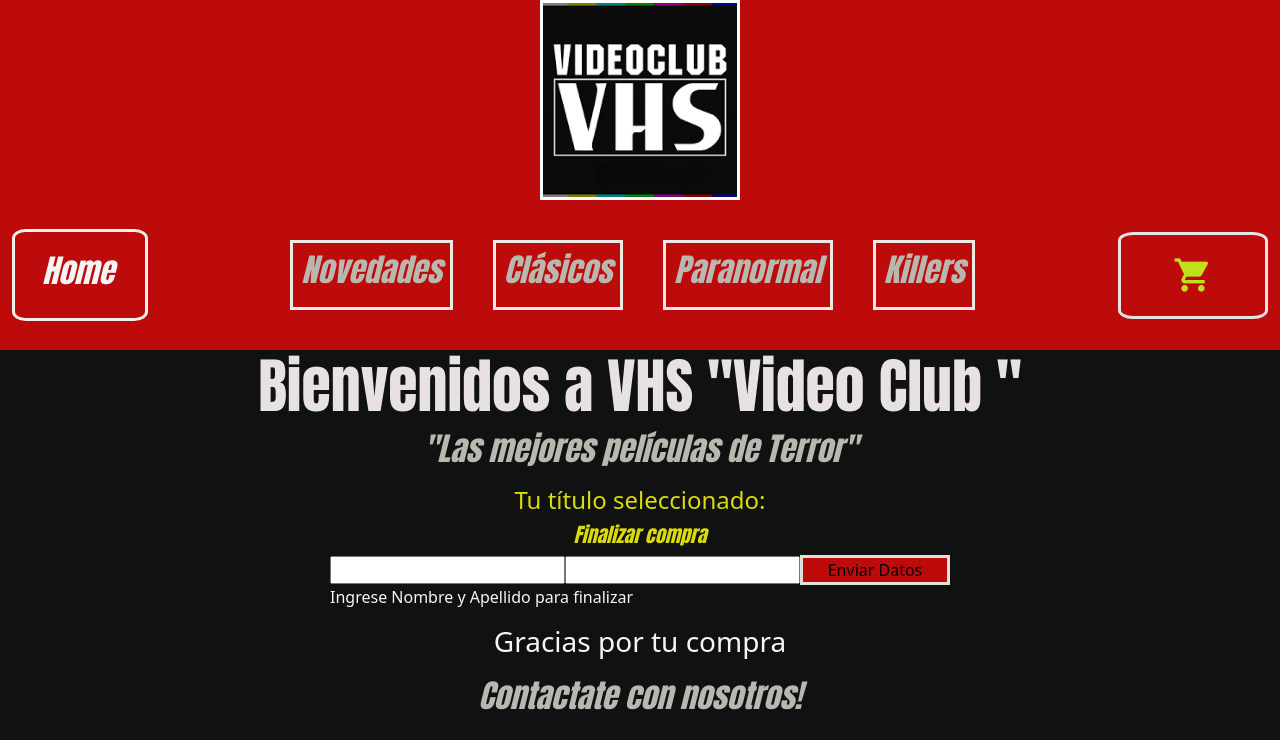
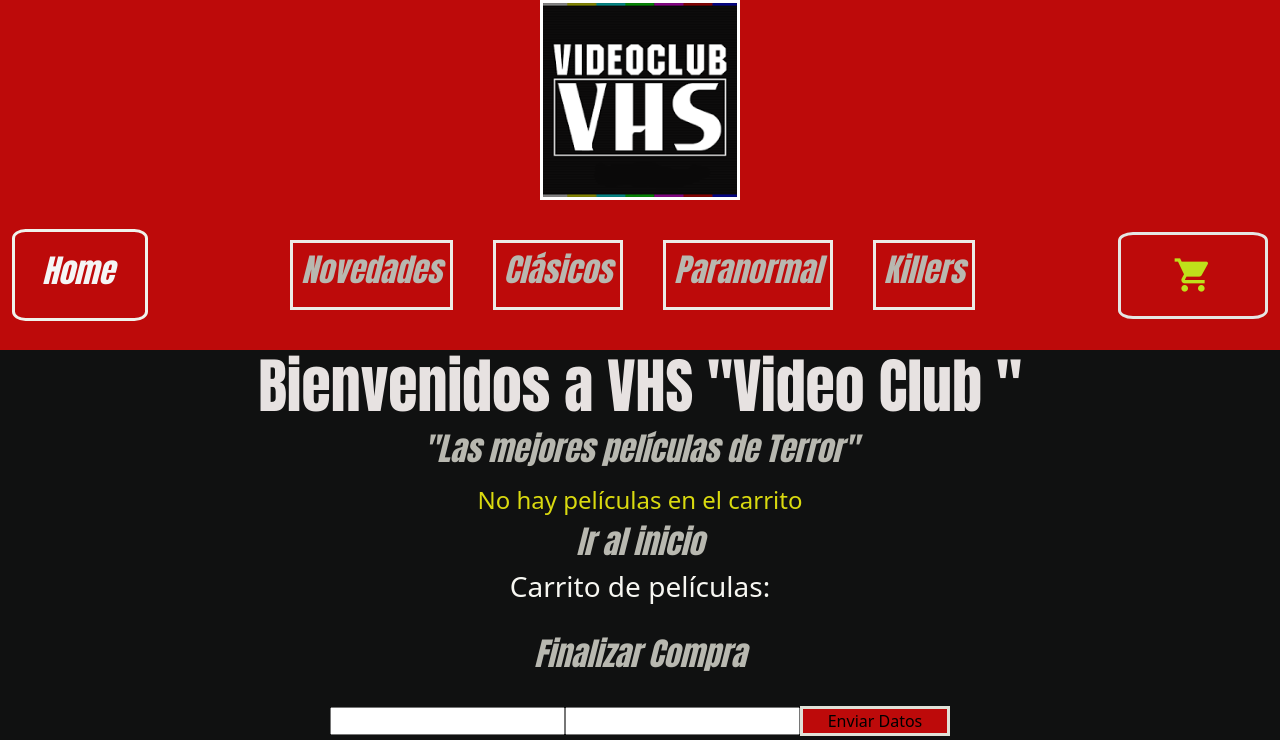
Before and after one commit to Guillesap/ReactEcomm, a React (Create React App) app: page /cart in a window 1280 px wide. Shown: the top 740 px of the page. Built offline with nearby package versions, Linux system fonts and the light colour scheme.

Commit message:
[Desafio Número 11: Vista del Carrito]

```diff
--- a/package.json
+++ b/package.json
@@ -7,8 +7,9 @@
     "@testing-library/react": "^11.2.7",
     "@testing-library/user-event": "^12.8.3",
     "react": "^17.0.2",
-    "react-bootstrap": "^2.1.0",
+    "react-bootstrap": "^2.1.1",
     "react-dom": "^17.0.2",
+    "react-icons": "^4.3.1",
     "react-router-dom": "^6.2.1",
     "react-scripts": "4.0.3",
     "react-toastify": "^8.1.0",
--- a/src/App.js
+++ b/src/App.js
@@ -6,7 +6,7 @@ import Main from "./components/Main";
 import Footer from "./components/Footer";
 import Contacto from "./components/Contacto";
 import CartProvider from "./CartContext";
-
+import CartWidget from "./components/CartWidget";
 
 
 
--- a/src/CartContext.js
+++ b/src/CartContext.js
@@ -23,8 +23,8 @@ const CartProvider = ({ children }) => {
     }
     console.log (carrito);
 
-    const eliminarProducto = (id) => {
-        const updatedCart = carrito.filter(element => element.id !==id); setCarrito (updatedCart);
+    const deleteItem = (id) => {
+        const updatedCart = carrito.filter(item => item.item.id !==id); setCarrito (updatedCart);
     }
 
     const limpiarCarrito = () => {
@@ -34,15 +34,19 @@ const CartProvider = ({ children }) => {
     const isInCart = (id) => {
         return carrito.some(element => element.id ===id);
     }
-
+    const productCounter = () => {
+        return carrito.reduce((accum, item) => accum = accum + item.cantidad, 0)
+      }
 
     const valorDelContexto = {
         carrito,
         precio_total,
         cantidad_total ,
         agregarProducto ,
-        eliminarProducto ,
-        limpiarCarrito
+        deleteItem ,
+        isInCart,
+        limpiarCarrito,
+        productCounter
     }
 
     return (
--- a/src/components/Cart.js
+++ b/src/components/Cart.js
@@ -1,22 +1,33 @@
 import { useContext } from "react";
 import { contexto } from "../CartContext.js";
+import { Link } from 'react-router-dom';
 import Datos from "./Datos"
-import ItemCount from "./ItemCount.js";
+import CartItem from './CartItem';
+
 
 const Cart = () => {
 
-  const {carrito} = useContext (contexto)
+  const {carrito,deleteItem} = useContext (contexto)
 
-    return (
+  return (
+    <div>
+      {carrito.length === 0 &&
         <div>
-            <h4>Tu título seleccionado:</h4>
-            {carrito.map(item =>
-            <h3>{item.item.nombre}</h3>
-            )}
-            <h5>Finalizar compra</h5>
-            <Datos/> <h3>Gracias por tu compra</h3>
+          <h4>No hay películas en el carrito</h4>
+          <Link to='/'><h2>Ir al inicio</h2></Link>
         </div>
-    )
+      }
+      <h3>Carrito de películas:</h3>
+      {(carrito.length > 0) && carrito.map(prod=> <CartItem key={prod.item.id} item={prod} deleteItem={deleteItem} />)}
+      <br></br>
+      <h2>Finalizar Compra</h2>
+      <br></br>
+      <Datos/>
+    </div>
+
+
+  )
 }
 
+
 export default Cart
--- /dev/null
+++ b/src/components/CartItem.js
@@ -0,0 +1,28 @@
+import React from 'react';
+import { Button, Card, Col, Container, Row } from 'react-bootstrap';
+
+
+const CartItem = ({ item, deleteItem }) => {
+  return (
+    <Card body>
+      <Container>
+        <Row>
+          <Col>
+            {item.item.nombre}
+          </Col>
+          <Col>
+            ${item.item.precio}
+          </Col>
+          <Col>
+            Cantidad :{item.cantidad}
+          </Col>
+          <Col>
+          <Button variant='danger' onClick={() => deleteItem(item.item.id)}>Eliminar</Button>
+          </Col>
+        </Row>
+      </Container>
+    </Card>
+  )
+}
+
+export default CartItem;
--- /dev/null
+++ b/src/components/CartWidget.js
@@ -0,0 +1,18 @@
+import React, { useContext } from 'react';
+import { contexto } from '../CartContext';
+import { Badge } from 'react-bootstrap';
+
+const CartWidget = () => {
+
+  const { productCounter } = useContext(contexto)
+
+  return (
+    <>
+    <span className="material-icons">shopping_cart
+                    </span>
+      {productCounter() > 0 && <Badge bg="secondary">{productCounter()}</Badge>}
+    </>
+  )
+}
+
+export default CartWidget;
--- a/src/components/ItemDetailContainer.js
+++ b/src/components/ItemDetailContainer.js
@@ -1,6 +1,8 @@
 import {  useState, useEffect} from "react"
 import ItemDetail from "./ItemDetail"
 import { useParams } from "react-router-dom"
+import { useContext } from "react";
+import { contexto } from "../CartContext";
 
 const detalle= [
     {id: 1, stock: 5, nombre: "Resident Evil", precio: 3500, img: "/img/NEW01.jpg", categoria: "novedades", detalle: "Pelicula de horror y supervivencia, basado en el mitico juego de video. Año 2021."},
@@ -42,6 +44,7 @@ const ItemDetailContainer = () => {
     const [producto, setProducto]= useState ({})
     const [added, setAdded] = useState(false);
     const { id } = useParams()
+    const { addToCart } = useContext(contexto);
     console.log(id)
 
     useEffect(() => {
@@ -63,8 +66,10 @@ const ItemDetailContainer = () => {
         }
 
     }, [id])
+
     const onAdd = (count) => {
-        console.log(`Agregaste 1 Vhs/DVD Titulo: ${producto.nombre},cantidad: ${count}.`); setAdded(true);
+        addToCart(producto, count);
+        setAdded(true); // seteo en tru cuando es agregado el producto
       }
     return (
         <div>
--- a/src/components/NavBar.js
+++ b/src/components/NavBar.js
@@ -1,12 +1,9 @@
-import  React, { useContext }  from "react";
 import {Link} from "react-router-dom"
-import Cart from "./Cart.js"
-import { contexto } from "../CartContext.js";
+import CartWidget from './CartWidget';
 
 
 const NavBar = () =>{
 
-    const {cantidad_total} = useContext(contexto)
 
     return (
             <nav className="navbar navbar-expand-lg navbar-light ">
@@ -33,10 +30,7 @@ const NavBar = () =>{
                         </li>
                     </ul>
                     <div id= "elCarrito">
-                    <Link to="/Cart">
-                    <span className="material-icons">shopping_cart
-                    </span>
-                    </Link>
+                    <Link to={'/Cart'}><CartWidget /></Link>
                     </div>
                     </div>
                 </div>
```
Also changed, not shown: 1 other file (tests, documents, lock files or other folders).
